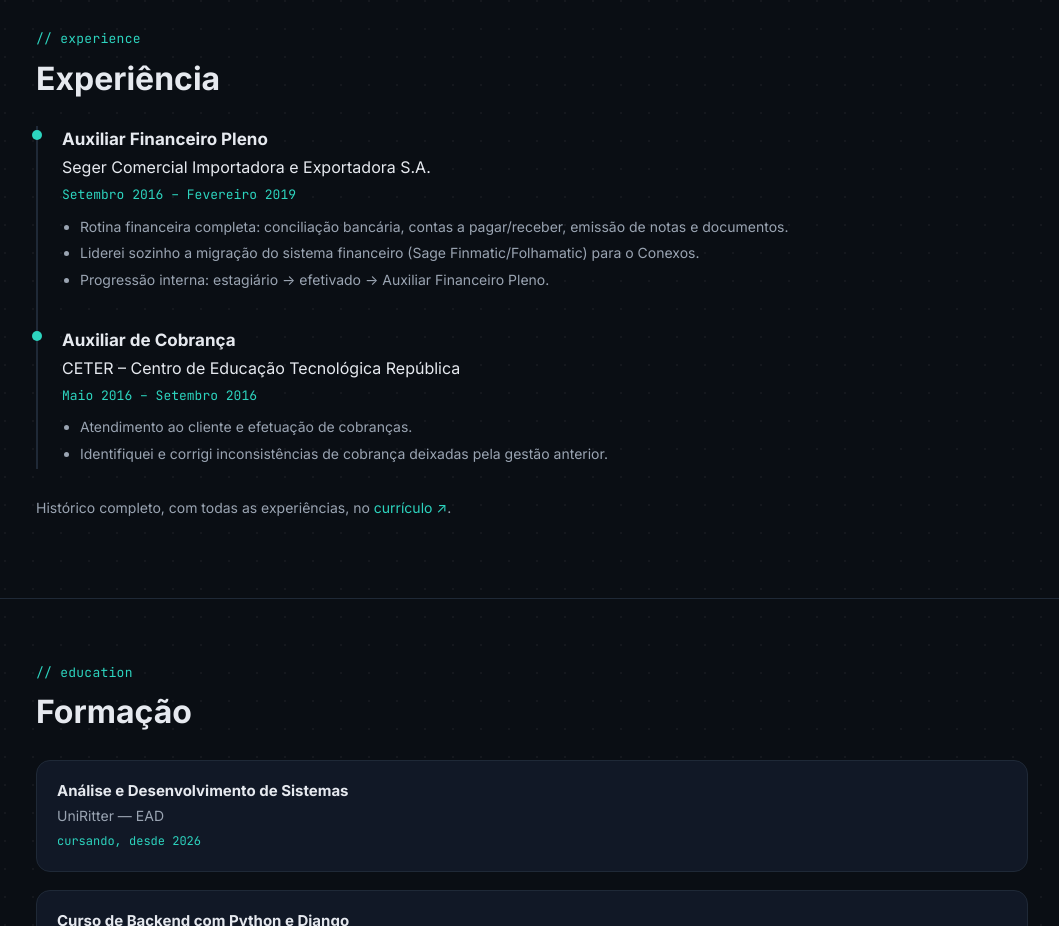
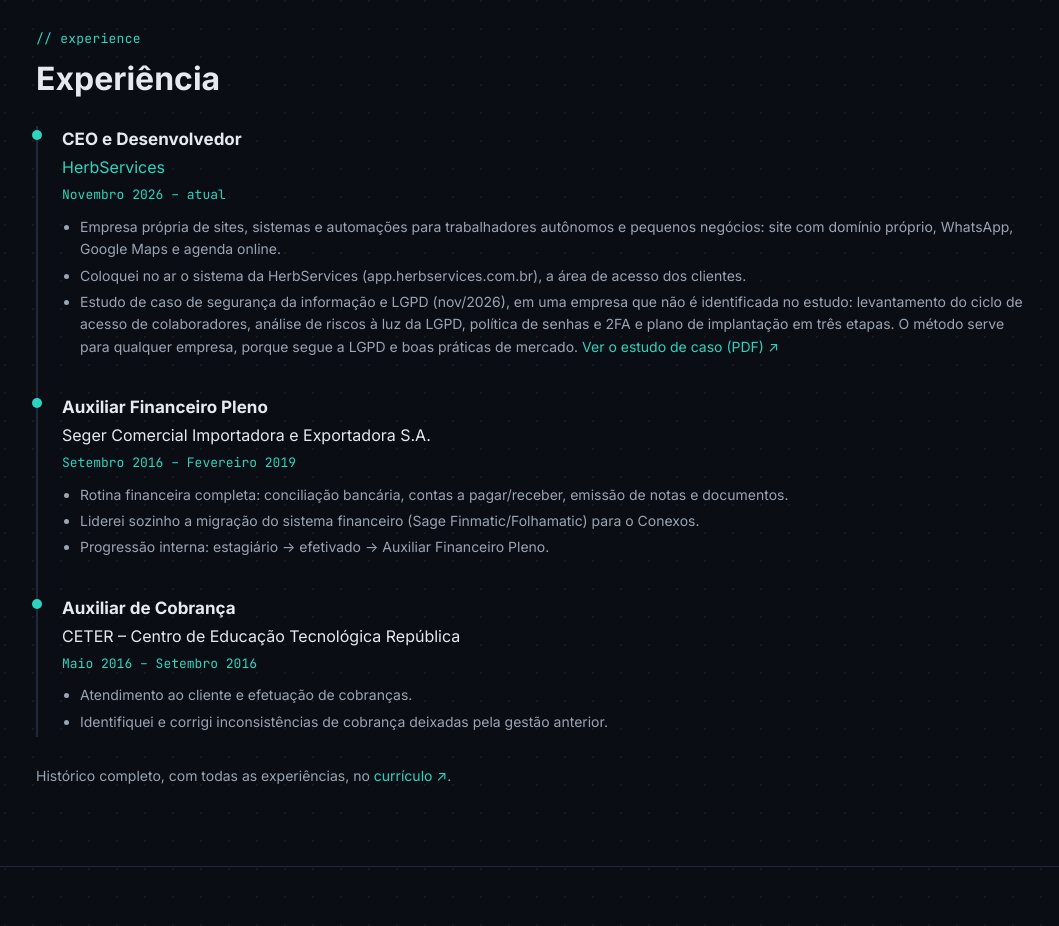
Before and after one commit to felipebherve/felipebherve.github.io, a plain HTML site: page index.html in a window 1280 px wide. Shown: the part 3500-4426 px from the top of the page, without its empty margins (108-1167 px from the left). Drawn offline with Linux system fonts and the light colour scheme.

Commit message:
Adiciona a HerbServices e o estudo de caso de LGPD na experiência (#5)
Claude-Session: https://claude.ai/code/session_01KQVY2rChaH57VQAt6z86HR

Co-authored-by: Claude <noreply@anthropic.com>

```diff
--- a/index.html
+++ b/index.html
@@ -318,6 +318,24 @@
 
         <div class="timeline">
           <div class="timeline-item">
+            <div class="role lang-pt">CEO e Desenvolvedor</div>
+            <div class="role lang-en">CEO and Developer</div>
+            <div class="org"><a href="https://herbservices.com.br" target="_blank">HerbServices</a></div>
+            <div class="period lang-pt">Novembro 2026 – atual</div>
+            <div class="period lang-en">November 2026 – present</div>
+            <ul class="lang-pt">
+              <li>Empresa própria de sites, sistemas e automações para trabalhadores autônomos e pequenos negócios: site com domínio próprio, WhatsApp, Google Maps e agenda online.</li>
+              <li>Coloquei no ar o sistema da HerbServices (app.herbservices.com.br), a área de acesso dos clientes.</li>
+              <li>Estudo de caso de segurança da informação e LGPD (nov/2026), em uma empresa que não é identificada no estudo: levantamento do ciclo de acesso de colaboradores, análise de riscos à luz da LGPD, política de senhas e 2FA e plano de implantação em três etapas. O método serve para qualquer empresa, porque segue a LGPD e boas práticas de mercado. <a href="docs/estudo-de-caso-seguranca-lgpd.pdf" target="_blank">Ver o estudo de caso (PDF) ↗</a></li>
+            </ul>
+            <ul class="lang-en">
+              <li>My own company building websites, systems and automations for freelancers and small businesses: custom-domain website, WhatsApp, Google Maps and online booking.</li>
+              <li>Launched the HerbServices system (app.herbservices.com.br), the client access area.</li>
+              <li>Information security and LGPD (Brazil's data protection law) case study (Nov 2026), at a company not identified in the study: mapping of the employee access lifecycle, risk analysis under the LGPD, password and 2FA policy, and a three-stage rollout plan. The method works for any company, as it follows the LGPD and market best practices. <a href="docs/estudo-de-caso-seguranca-lgpd.pdf" target="_blank">View the case study (PDF, in Portuguese) ↗</a></li>
+            </ul>
+          </div>
+
+          <div class="timeline-item">
             <div class="role lang-pt">Auxiliar Financeiro Pleno</div>
             <div class="role lang-en">Mid-Level Financial Assistant</div>
             <div class="org">Seger Comercial Importadora e Exportadora S.A.</div>
```
Also changed, not shown: 1 other file.
